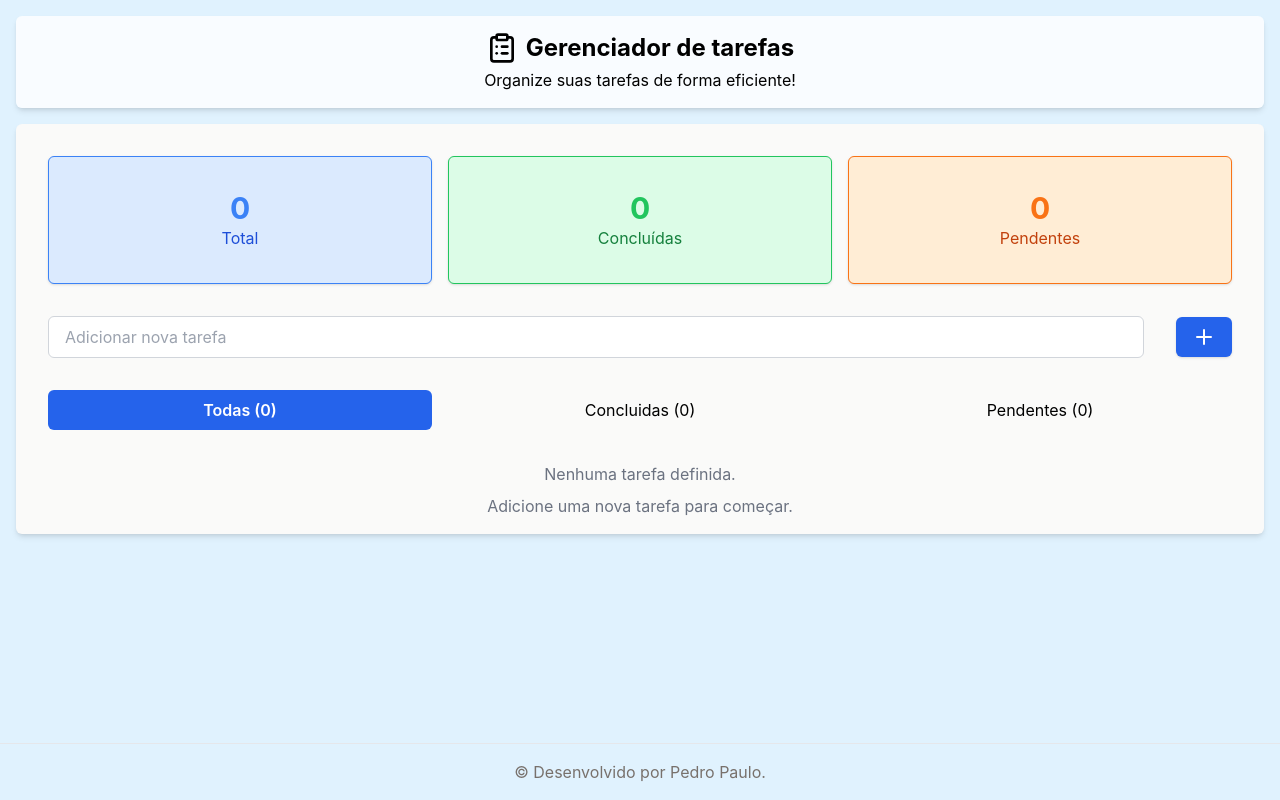
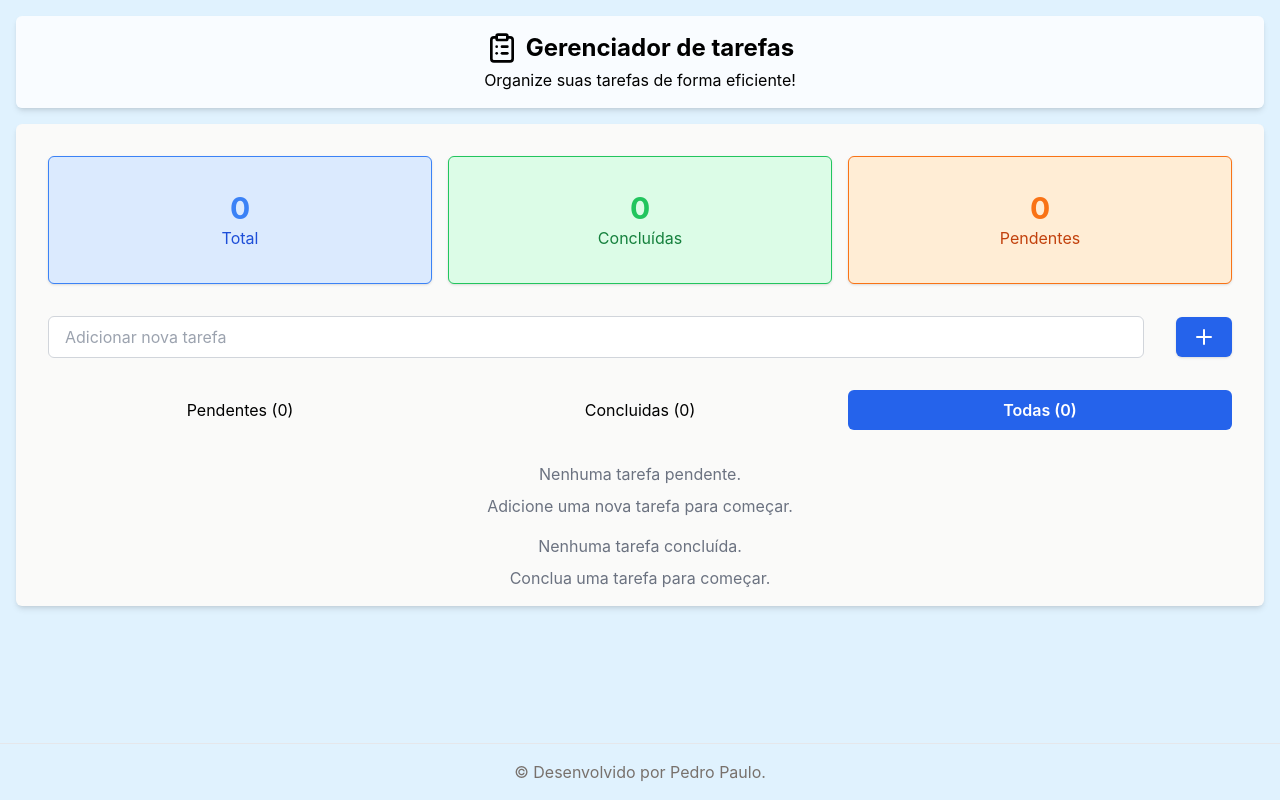
Before and after one commit to P3dr0PRR/Gerenciador-de-tarefas, a React (Vite) app: page / in a window 1280 px wide. Built offline with nearby package versions, Linux system fonts and the light colour scheme.

Commit message:
ajuste de erro nas abas

```diff
--- a/index.html
+++ b/index.html
@@ -1,8 +1,8 @@
-<!DOCTYPE html>
+<!doctype html>
 <html lang="pt-BR">
   <head>
-  <meta charset="UTF-8">
-  <meta name="viewport" content="width=device-width, initial-scale=1.0">
+    <meta charset="UTF-8" />
+    <meta name="viewport" content="width=device-width, initial-scale=1.0" />
     <link rel="icon" type="image/png" href="favicon.png" />
     <title>Gerenciador de Tarefas</title>
   </head>
--- a/src/Body/Tarefas/concluidas.jsx
+++ b/src/Body/Tarefas/concluidas.jsx
@@ -13,7 +13,7 @@ export function Concluidas({ tarefasConcluidas, deletarTarefaConcluida }) {
           </p>
         </div>
       ) : (
-        <div className="">
+        <div className="px-4">
           {tarefasConcluidas.map((tarefa, index) => (
             <div
               key={index}
--- a/src/Body/Tarefas/todas.jsx
+++ b/src/Body/Tarefas/todas.jsx
@@ -1,9 +1,21 @@
 import { Trash2 } from "lucide-react";
 
-export function Todas({ tarefasPendentes, concluirTarefa, deletarTarefa }) {
+export function Todas({
+  tarefasPendentes,
+  tarefasConcluidas,
+  concluirTarefa,
+  deletarTarefa,
+  deletarTarefaConcluida,
+}) {
+  const todasAsTarefas = [
+    ...(tarefasPendentes ?? []),
+    ...(tarefasConcluidas ?? []),
+  ];
+  const qtdPendentes = (tarefasPendentes ?? []).length;
+
   return (
     <div>
-      {tarefasPendentes.length === 0 ? (
+      {todasAsTarefas.length === 0 ? (
         <div>
           <p className="text-center text-gray-500 mt-4">
             Nenhuma tarefa definida.
@@ -13,9 +25,9 @@ export function Todas({ tarefasPendentes, concluirTarefa, deletarTarefa }) {
           </p>
         </div>
       ) : (
-        <div className="w-full p-4 bg-white/80 shadow-md rounded-md">
+        <div className="w-full p-4 mb-2 bg-white/80 shadow-md rounded-md flex items-center justify-between">
           <ul>
-            {tarefasPendentes.map((tarefa, index) => (
+            {todasAsTarefas.map((tarefa, index) => (
               <li
                 key={index}
                 className="flex justify-between items-center py-2 border-b"
@@ -24,12 +36,29 @@ export function Todas({ tarefasPendentes, concluirTarefa, deletarTarefa }) {
                   <input
                     type="checkbox"
                     className="w-5 h-5 accent-green-600 cursor-pointer"
-                    onChange={() => concluirTarefa(index)}
+                    checked={index >= qtdPendentes}
+                    onChange={() => {
+                      if (index < qtdPendentes) {
+                        concluirTarefa(index);
+                      }
+                    }}
                   />
                   <span>{tarefa}</span>
                 </div>
 
-                <button type="button" onClick={() => deletarTarefa(index)}>
+                <button
+                  type="button"
+                  onClick={() => {
+                    if (index < qtdPendentes) {
+                      deletarTarefa(index);
+                    } else {
+                      const idxConcluida = index - qtdPendentes;
+                      if (typeof deletarTarefaConcluida === "function") {
+                        deletarTarefaConcluida(idxConcluida);
+                      }
+                    }
+                  }}
+                >
                   <Trash2 className="w-5 h-5 text-red-500 hover:scale-125 transition-transform duration-300" />
                 </button>
               </li>
--- a/src/Body/tarefas.jsx
+++ b/src/Body/tarefas.jsx
@@ -36,13 +36,13 @@ export function Tarefas({
       <div className="grid w-full grid-cols-1 gap-4 p-4 sm:grid-cols-2 md:grid-cols-3">
         <button
           className={`px-10 py-2 rounded-md ${
-            filtros === "Todos"
+            filtros === "Pendentes"
               ? "bg-blue-600 text-white font-semibold"
               : "hover:bg-blue-100"
           }`}
-          onClick={() => setFiltros("Todos")}
+          onClick={() => setFiltros("Pendentes")}
         >
-          Todas ({tarefasPendentes.length + tarefasConcluidas.length})
+          Pendentes ({tarefasPendentes.length})
         </button>
         <button
           className={`px-10 py-2 rounded-md ${
@@ -56,23 +56,15 @@ export function Tarefas({
         </button>
         <button
           className={`px-10 py-2 rounded-md ${
-            filtros === "Pendentes"
+            filtros === "Todos"
               ? "bg-blue-600 text-white font-semibold"
               : "hover:bg-blue-100"
           }`}
-          onClick={() => setFiltros("Pendentes")}
+          onClick={() => setFiltros("Todos")}
         >
-          Pendentes ({tarefasPendentes.length})
+          Todas ({tarefasPendentes.length + tarefasConcluidas.length})
         </button>
       </div>
-
-      {filtros === "Todos" && (
-        <Todas
-          tarefasPendentes={tarefasPendentes}
-          concluirTarefa={concluirTarefa}
-          deletarTarefa={deletarTarefa}
-        />
-      )}
 
       {filtros === "Pendentes" && (
         <Pendentes
@@ -88,6 +80,21 @@ export function Tarefas({
           deletarTarefaConcluida={deletarTarefaConcluida}
         />
       )}
+
+      {filtros === "Todos" && (
+        <>
+          <Pendentes
+            tarefasPendentes={tarefasPendentes}
+            concluirTarefa={concluirTarefa}
+            deletarTarefa={deletarTarefa}
+          />
+
+          <Concluidas
+            tarefasConcluidas={tarefasConcluidas}
+            deletarTarefaConcluida={deletarTarefaConcluida}
+          />
+        </>
+      )}
     </div>
   );
 }
```
Also changed, not shown: 1 other file (tests, documents, lock files or other folders). Lines whose indentation alone changed are shown as unchanged.
